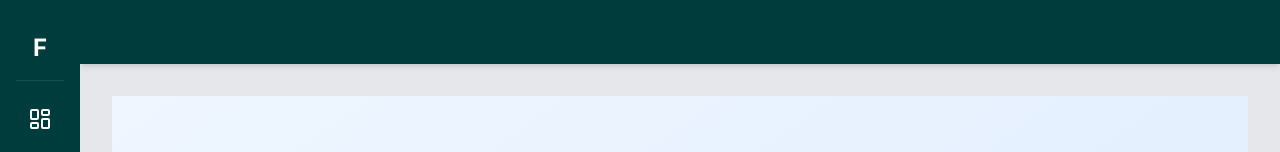
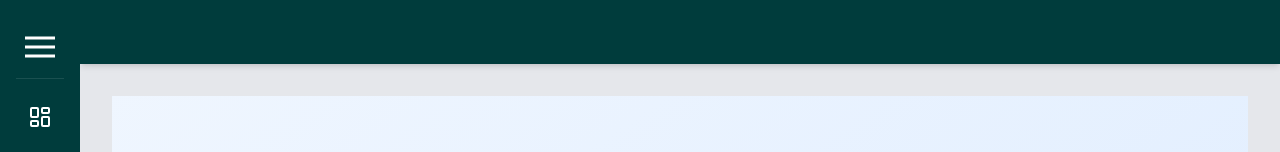
Before and after one commit to xMigulito/TCC-FishNet-Front, a Next.js app: page /login in a window 1280 px wide. Shown: the top 152 px of the page. Built offline with nearby package versions, Linux system fonts and the light colour scheme.

Commit message:
Ajuste na sidebar

```diff
--- a/src/components/Sidebar.tsx
+++ b/src/components/Sidebar.tsx
@@ -120,7 +120,10 @@ export default function Sidebar({ isOpen, isMinimized, onToggleMinimize }: Sideb
             {!isMinimized ? (
               <h1 className="text-2xl font-bold text-white">FishNet</h1>
             ) : (
-              <h1 className="text-2xl font-bold text-white">F</h1>
+              <svg xmlns="http://www.w3.org/2000/svg" x="0px" y="0px" width="30" height="30" viewBox="0,0,256,256">
+                <g fill="#ffffff"><g transform="scale(5.12,5.12)"><path d="M 0 7.5 L 0 12.5 L 50 12.5 L 50 7.5 Z M 0 22.5 L 0 27.5 L 50 27.5 L 50 22.5 Z M 0 37.5 L 0 42.5 L 50 42.5 L 50 37.5 Z"></path></g></g>
+              </svg>
+
             )}
           </button>
         </header>
```
